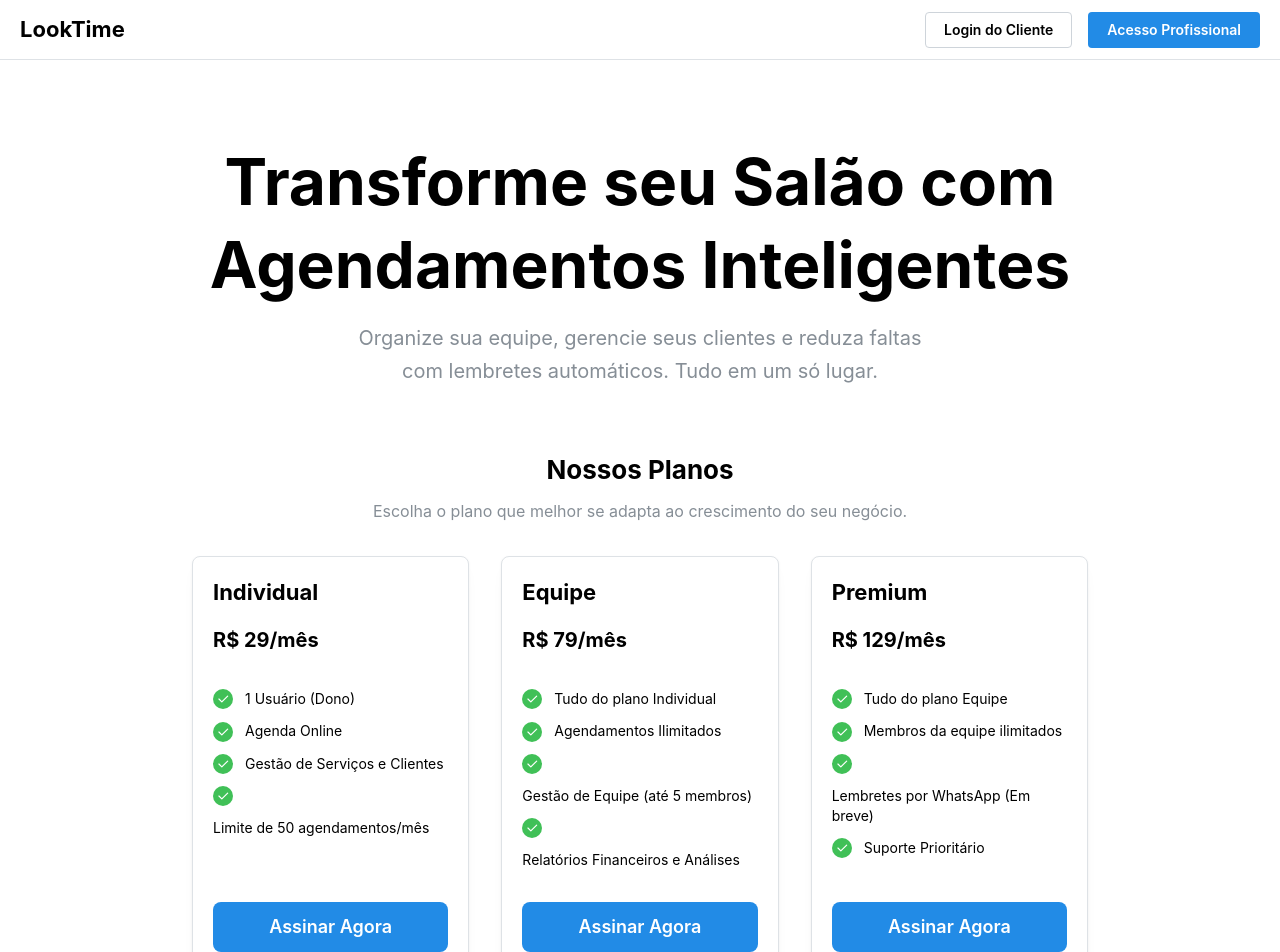
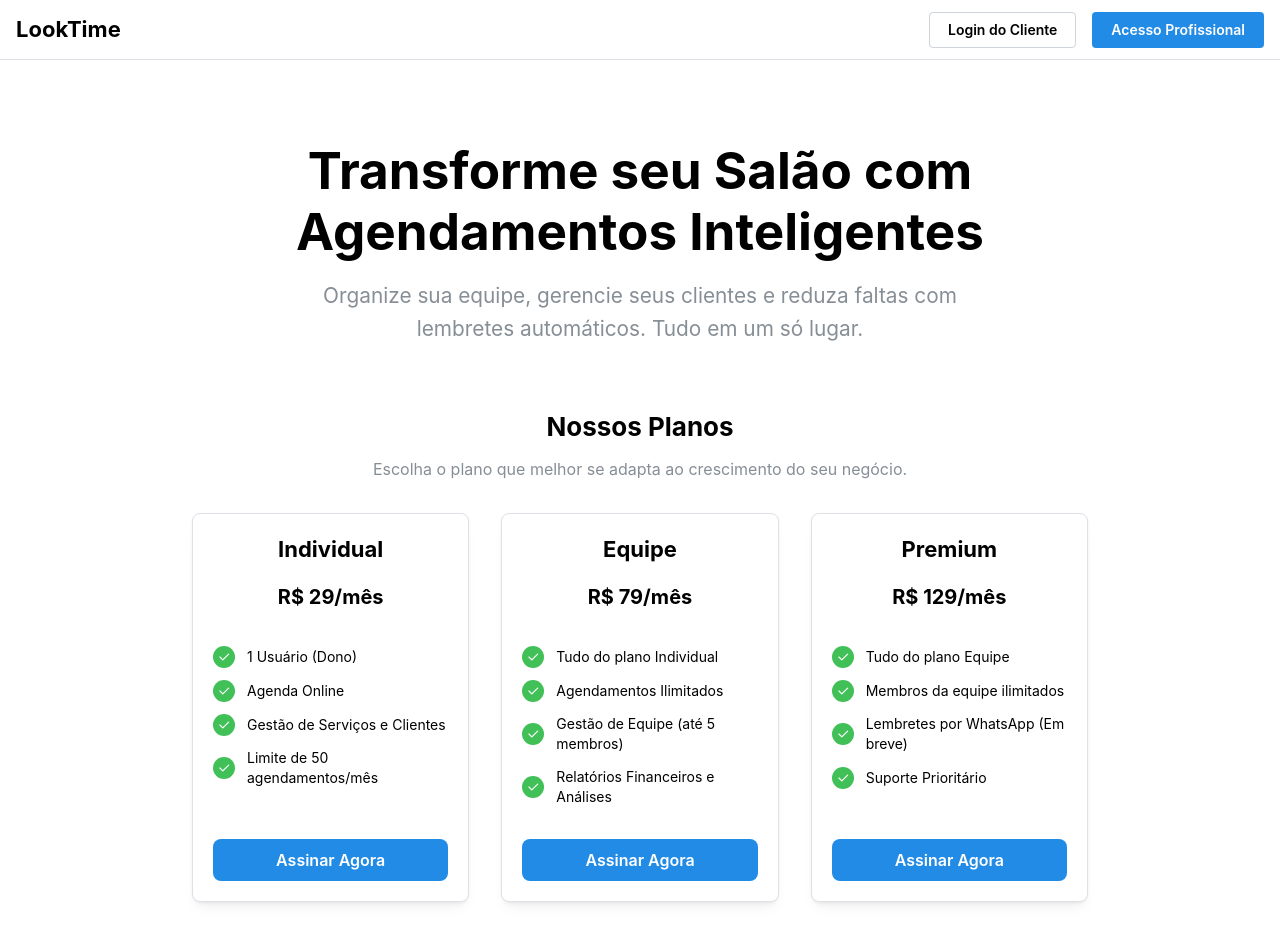
Before and after one commit to vsgner007/Projeto-Agendamento, a React (Create React App) app in the folder frontend/: page / in a window 1280 px wide. Shown: the top 952 px of the page. Built offline with nearby package versions, Linux system fonts and the light colour scheme.

Commit message:
prototipo 1.0.18

```diff
--- a/frontend/src/App.js
+++ b/frontend/src/App.js
@@ -12,6 +12,7 @@ import EquipePage from "./pages/EquipePage";
 import ClientesPage from "./pages/ClientesPage";
 import MeuFaturamentoPage from "./pages/MeuFaturamentoPage";
 import ProtectedRoute from "./components/ProtectedRoute";
+import PagamentoPendentePage from "./pages/PagamentoPendentePage";
 
 // Páginas Públicas e da Área do Cliente
 import LandingPage from "./pages/LandingPage";
@@ -31,6 +32,7 @@ function App() {
     <BrowserRouter>
       <Routes>
         {/* === ROTA PRINCIPAL E PÚBLICAS === */}
+        <Route path="/pagamento-pendente" element={<PagamentoPendentePage />} />
         <Route path="/" element={<LandingPage />} />
         <Route path="/agendar" element={<BookingPage />} />
         <Route path="/login" element={<LoginPage />} />
--- a/frontend/src/components/ProtectedRoute.js
+++ b/frontend/src/components/ProtectedRoute.js
@@ -1,17 +1,24 @@
-// frontend/src/components/ProtectedRoute.js
 import React from "react";
-import { Navigate } from "react-router-dom";
-import AppLayout from "./AppLayout"; // Importa o novo Layout
+import { Navigate, useLocation } from "react-router-dom";
+import AppLayout from "./AppLayout";
+import useAuth from "../hooks/useAuth";
 
 const ProtectedRoute = () => {
-  const token = localStorage.getItem("token");
+  const { user } = useAuth();
+  const location = useLocation();
 
-  if (!token) {
-    return <Navigate to="/login" />;
+  if (!user) {
+    // Se não há usuário, redireciona para o login
+    return <Navigate to="/login" state={{ from: location }} replace />;
   }
 
-  // Se o usuário está logado, renderiza o AppLayout.
-  // O AppLayout, por sua vez, vai renderizar a página correta através do <Outlet/>.
+  // --- CORREÇÃO DE SEGURANÇA APLICADA AQUI ---
+  if (user.plano === "pendente_pagamento") {
+    // Se o plano está pendente, redireciona para a página de pagamento
+    return <Navigate to="/pagamento-pendente" replace />;
+  }
+
+  // Se o usuário está logado e o plano está ativo, mostra o painel
   return <AppLayout />;
 };
 
--- a/frontend/src/pages/LandingPage.js
+++ b/frontend/src/pages/LandingPage.js
@@ -10,13 +10,16 @@ import {
   ThemeIcon,
   Stack,
   AppShell,
+  Burger,
+  Drawer,
 } from "@mantine/core";
+import { useDisclosure } from "@mantine/hooks";
 import { IconCheck } from "@tabler/icons-react";
 import { Link } from "react-router-dom";
 
 const planos = [
   {
-    id: "individual", // ID interno que usaremos na URL
+    id: "individual",
     nome: "Individual",
     preco: "R$ 29/mês",
     link: "/cadastro-dono?plano=individual",
@@ -54,15 +57,20 @@ const planos = [
 ];
 
 function LandingPage() {
+  const [opened, { toggle, close }] = useDisclosure(false);
+
   return (
     <AppShell header={{ height: 60 }} padding="md">
+      {/* HEADER RESPONSIVO */}
       <AppShell.Header>
         <Group
           justify="space-between"
-          style={{ height: "100%", padding: "0 20px" }}
+          style={{ height: "100%", padding: "0 16px" }}
         >
           <Title order={3}>LookTime</Title>
-          <Group>
+
+          {/* MENU DESKTOP */}
+          <Group visibleFrom="sm">
             <Button component={Link} to="/cliente/login" variant="default">
               Login do Cliente
             </Button>
@@ -70,20 +78,57 @@ function LandingPage() {
               Acesso Profissional
             </Button>
           </Group>
+
+          {/* BOTÃO HAMBÚRGUER MOBILE */}
+          <Burger opened={opened} onClick={toggle} hiddenFrom="sm" />
         </Group>
+
+        {/* MENU MOBILE */}
+        <Drawer opened={opened} onClose={close} padding="md" size="xs">
+          <Stack>
+            <Button
+              component={Link}
+              to="/cliente/login"
+              variant="default"
+              onClick={close}
+            >
+              Login do Cliente
+            </Button>
+            <Button component={Link} to="/login" onClick={close}>
+              Acesso Profissional
+            </Button>
+          </Stack>
+        </Drawer>
       </AppShell.Header>
 
+      {/* CONTEÚDO PRINCIPAL */}
       <AppShell.Main>
         <Container>
-          <Stack align="center" mt="xl" pt="xl">
-            <Title order={1} ta="center" size="4rem">
+          <Stack align="center" mt="xl" pt="xl" px="sm">
+            <Title
+              order={1}
+              ta="center"
+              style={{
+                fontSize: "clamp(1.8rem, 4vw, 4rem)",
+                lineHeight: 1.2,
+              }}
+            >
               Transforme seu Salão com Agendamentos Inteligentes
             </Title>
-            <Text c="dimmed" size="xl" ta="center" maw={600}>
+            <Text
+              c="dimmed"
+              size="lg"
+              ta="center"
+              maw={700}
+              px="sm"
+              style={{ fontSize: "clamp(1rem, 2vw, 1.3rem)" }}
+            >
               Organize sua equipe, gerencie seus clientes e reduza faltas com
               lembretes automáticos. Tudo em um só lugar.
             </Text>
           </Stack>
+
+          {/* SEÇÃO DE PLANOS */}
           <Container my="xl" pt="xl" id="planos">
             <Title order={2} ta="center">
               Nossos Planos
@@ -92,24 +137,36 @@ function LandingPage() {
               Escolha o plano que melhor se adapta ao crescimento do seu
               negócio.
             </Text>
-            <SimpleGrid cols={{ base: 1, sm: 3 }} spacing="xl">
+
+            {/* GRID RESPONSIVO */}
+            <SimpleGrid
+              cols={{ base: 1, sm: 2, md: 3 }}
+              spacing={{ base: "lg", sm: "xl" }}
+            >
               {planos.map((plano) => (
                 <Card
+                  key={plano.id}
                   shadow="sm"
                   padding="lg"
                   radius="md"
                   withBorder
-                  key={plano.nome}
-                  style={{ display: "flex", flexDirection: "column" }}
+                  style={{
+                    display: "flex",
+                    flexDirection: "column",
+                    justifyContent: "space-between",
+                    height: "100%",
+                  }}
                 >
-                  <Title order={3}>{plano.nome}</Title>
-                  <Text size="xl" fw={700} my="md">
+                  <Title order={3} ta="center">
+                    {plano.nome}
+                  </Title>
+                  <Text size="xl" fw={700} my="md" ta="center">
                     {plano.preco}
                   </Text>
                   <Stack mt="md" gap="sm" style={{ flex: 1 }}>
                     {plano.features.map((feature) => (
-                      <Group key={feature} gap="sm">
-                        <ThemeIcon color="green" size={20} radius="xl">
+                      <Group key={feature} gap="sm" wrap="nowrap">
+                        <ThemeIcon color="green" size={22} radius="xl">
                           <IconCheck size={14} />
                         </ThemeIcon>
                         <Text size="sm">{feature}</Text>
@@ -122,7 +179,7 @@ function LandingPage() {
                     fullWidth
                     mt="xl"
                     radius="md"
-                    size="lg"
+                    size="md"
                   >
                     Assinar Agora
                   </Button>
--- /dev/null
+++ b/frontend/src/pages/PagamentoPendentePage.js
@@ -0,0 +1,26 @@
+import React from "react";
+import { Container, Title, Text, Paper, Button } from "@mantine/core";
+import { Link } from "react-router-dom";
+
+function PagamentoPendentePage() {
+  return (
+    <Container size={420} my={40}>
+      <Title ta="center">Pagamento Pendente</Title>
+      <Paper withBorder shadow="md" p={30} mt={30} radius="md">
+        <Text ta="center">
+          Sua conta foi criada com sucesso, mas parece que a sua assinatura
+          ainda não foi ativada.
+        </Text>
+        <Text ta="center" mt="md">
+          Por favor, complete o pagamento para ter acesso a todas as
+          funcionalidades.
+        </Text>
+        <Button component={Link} to="/" fullWidth mt="xl">
+          Ver Planos e Pagar
+        </Button>
+      </Paper>
+    </Container>
+  );
+}
+
+export default PagamentoPendentePage;
```
Also changed, not shown: frontend/src/pages/AgendaPage.js (+54 -8 lines), 1 other file (tests, documents, lock files or other folders).
